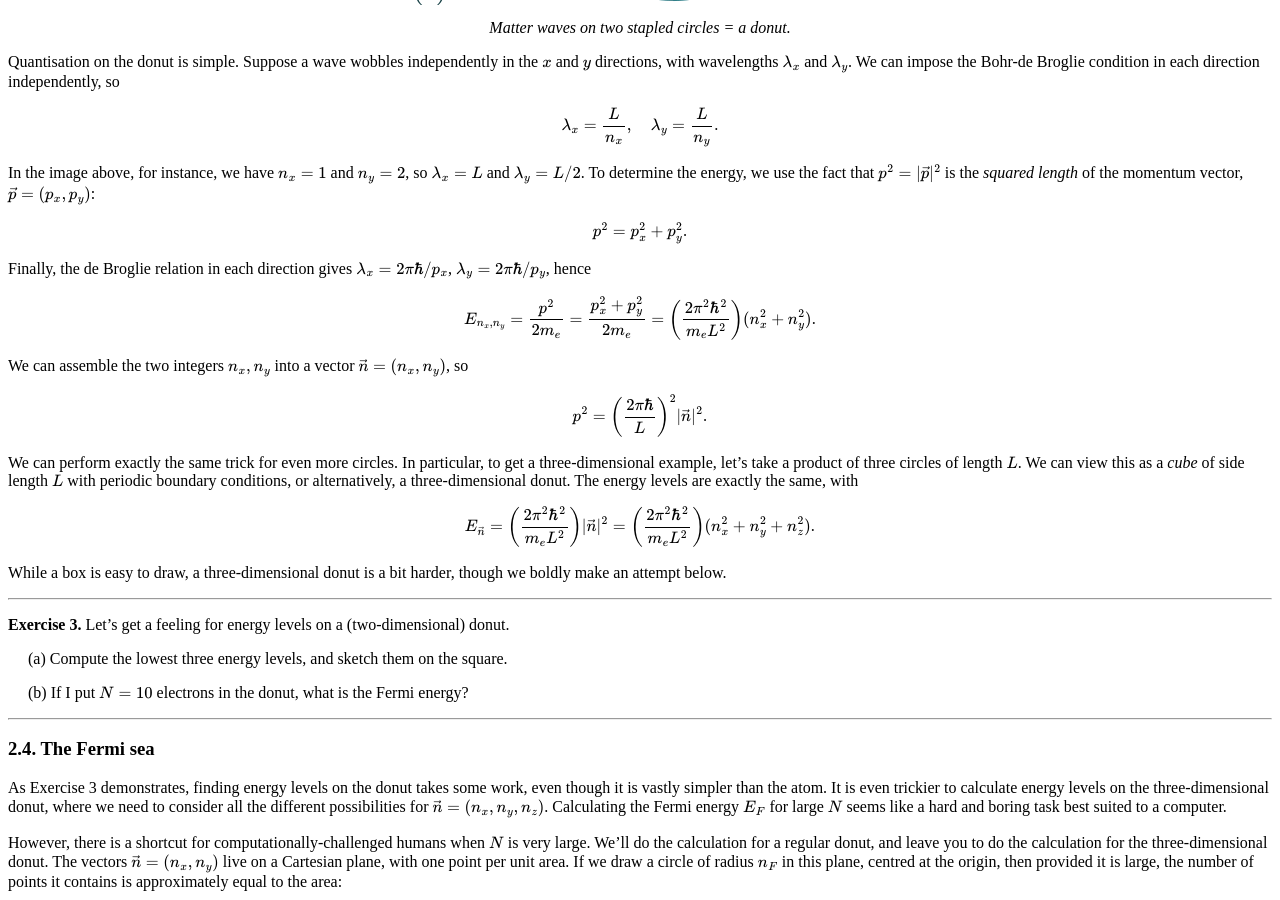
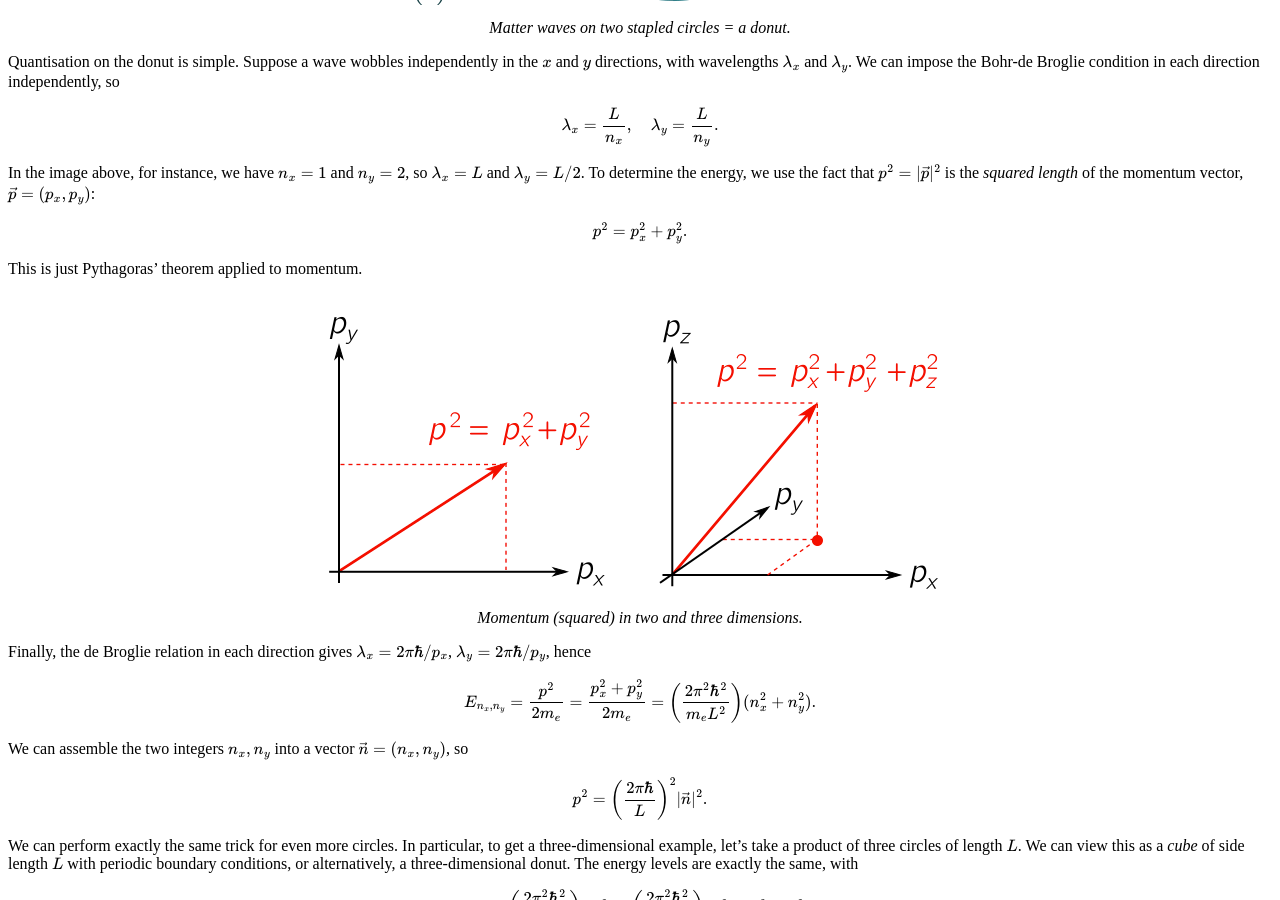
Before and after one commit to hapax/hapax.github.io, a Jekyll site: the page built from assets/chandra.md, in a window 1280 px wide and 900 px high, scrolled down 7082 px. Built offline with Jekyll 4.4.1, drawn with Linux system fonts in a browser that asks for light colours; our own code applies the rules of GitHub Pages for plain Markdown files; formulas are drawn with MathJax 3; a script that is not in the unit is left out.

Commit message:
Add chandra8

```diff
--- a/assets/chandra.md
+++ b/assets/chandra.md
@@ -469,6 +469,15 @@ length* of the momentum vector, $\vec{p} = (p_x, p_y)$:
 $$
 p^2 = p_x^2 + p_y^2.
 $$
+
+This is just Pythagoras' theorem applied to momentum.
+
+<figure>
+    <div style="text-align:center"><img src
+    ="/images/posts/chandra8.png"/>
+		    <figcaption><i>Momentum (squared) in two and three dimensions.</i></figcaption>
+	</div>
+	</figure>
 
 Finally, the de Broglie relation in each direction gives $\lambda_x =
 2\pi\hbar/p_x$, $\lambda_y = 2\pi\hbar/p_y$, hence
```
Also changed, not shown: images/posts/chandra8.png (added).
